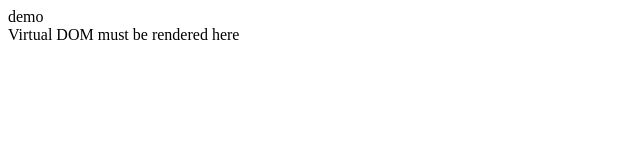
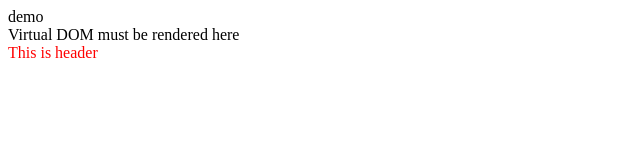
Before and after one commit to jasmineTVS/git-demo, a plain HTML site: page web/index.html in a window 1280 px wide. Shown: the whole page, without its empty margins (0-640 px from the left). Drawn offline with Linux system fonts and the light colour scheme.

Commit message:
Update index.html

```diff
--- a/web/index.html
+++ b/web/index.html
@@ -3,5 +3,6 @@
 <body>
 <div id="root">
  Virtual DOM must be rendered here
+ <div style="color: red">This is header</div>
 </div>
 </body>
```
